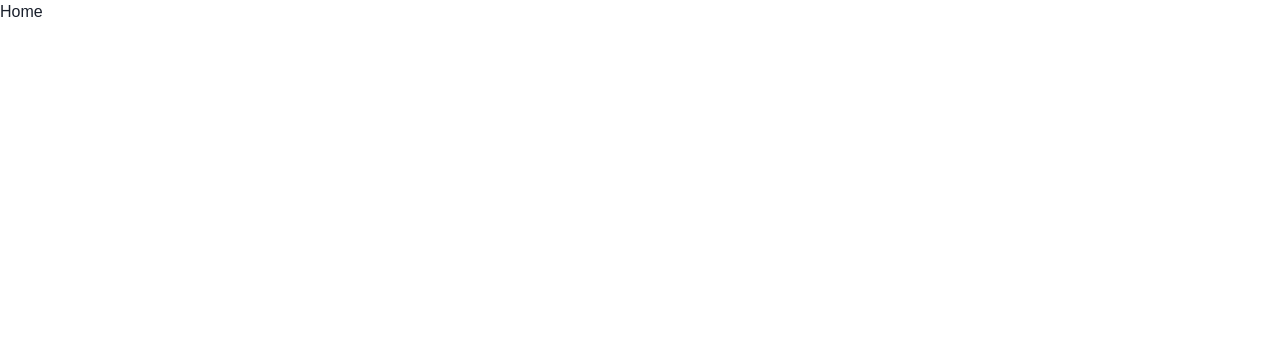
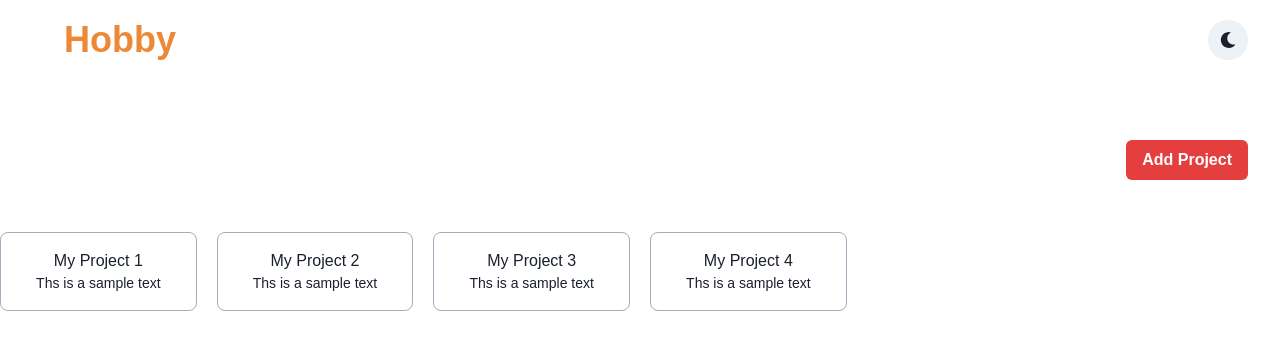
Before and after one commit to Anushwar/hobby, a React (Create React App) app: page / in a window 1280 px wide. Shown: the top 350 px of the page. Built offline with nearby package versions, Linux system fonts and the light colour scheme.

Commit message:
Create page views

```diff
--- a/package.json
+++ b/package.json
@@ -5,13 +5,14 @@
   "dependencies": {
     "@chakra-ui/react": "^1.6.4",
     "@emotion/react": "^11",
-    "@emotion/styled": "^11",
+    "@emotion/styled": "^11.3.0",
     "@testing-library/jest-dom": "^5.11.4",
     "@testing-library/react": "^11.1.0",
     "@testing-library/user-event": "^12.1.10",
     "framer-motion": "^4",
     "react": "^17.0.2",
     "react-dom": "^17.0.2",
+    "react-icons": "^4.2.0",
     "react-router-dom": "^5.2.0",
     "react-scripts": "4.0.3",
     "web-vitals": "^1.0.1"
--- a/src/App.js
+++ b/src/App.js
@@ -11,10 +11,10 @@ const App = () => {
         <Route exact path="/">
           <Home />
         </Route>
-        <Route path="/add">
+        <Route path="/projects/add">
           <Add />
         </Route>
-        <Route path="/edit">
+        <Route path="/projects/edit">
           <Edit />
         </Route>
       </Switch>
--- /dev/null
+++ b/src/components/Navbar.js
@@ -0,0 +1,41 @@
+/** @jsxImportSource */
+
+import {
+  useColorMode,
+  Flex,
+  Heading,
+  Spacer,
+  IconButton,
+} from "@chakra-ui/react";
+
+import { FaSun, FaMoon } from "react-icons/fa";
+
+const Navbar = () => {
+  const { colorMode, toggleColorMode } = useColorMode();
+  const isDark = colorMode === "dark";
+  return (
+    <Flex
+      as="header"
+      align="center"
+      justify="space-between"
+      direction="row"
+      wrap="no-wrap"
+      height="5rem"
+      px={8}
+    >
+      <Heading ml="8" size="xl" fontWeight="semibold" color="orange.400">
+        Hobby
+      </Heading>
+
+      <Spacer />
+      <IconButton
+        ml={8}
+        icon={isDark ? <FaSun /> : <FaMoon />}
+        isRound="true"
+        onClick={toggleColorMode}
+      />
+    </Flex>
+  );
+};
+
+export default Navbar;
--- a/src/index.js
+++ b/src/index.js
@@ -1,6 +1,6 @@
 import React, { StrictMode } from "react";
 import ReactDOM from "react-dom";
-import { ChakraProvider } from "@chakra-ui/react";
+import { ChakraProvider, ColorModeScript } from "@chakra-ui/react";
 import theme from "./theme";
 import App from "./App";
 import reportWebVitals from "./reportWebVitals";
@@ -8,6 +8,7 @@ import reportWebVitals from "./reportWebVitals";
 ReactDOM.render(
   <StrictMode>
     <ChakraProvider theme={theme}>
+      <ColorModeScript initialcolormode="light" />
       <App />
     </ChakraProvider>
   </StrictMode>,
--- a/src/pages/Add.js
+++ b/src/pages/Add.js
@@ -1,7 +1,53 @@
-import React from "react";
+/** @jsxImportSource */
+
+import {
+  Button,
+  Input,
+  FormControl,
+  Container,
+  Text,
+  Textarea,
+} from "@chakra-ui/react";
+import styled from "@emotion/styled";
+import Navbar from "../components/Navbar";
+
+const Form = styled.form({
+  display: "inline-flex",
+  flexDirection: "column",
+  width: "100%",
+});
 
 const Add = () => {
-  return <div>Add</div>;
+  return (
+    <>
+      <Navbar />
+      <Container centerContent alignItems="center" w="100%" maxW="325" mt={50}>
+        <Text>Enter your project details</Text>
+        <Form noValidate>
+          <FormControl>
+            <Input
+              name="project"
+              id="project"
+              placeholder="Enter your Project title"
+              autoFocus
+            />
+          </FormControl>
+          <FormControl mt="1rem">
+            <Textarea
+              id="password"
+              name="password"
+              type="textarea"
+              placeholder="Enter your project description here."
+              isRequired
+            />
+          </FormControl>
+          <Button type="submit" appearance="primary" mt="40px" width="100%">
+            Add new project.
+          </Button>
+        </Form>
+      </Container>
+    </>
+  );
 };
 
 export default Add;
--- a/src/pages/Edit.js
+++ b/src/pages/Edit.js
@@ -1,7 +1,8 @@
 import React from "react";
+import Navbar from "../components/Navbar";
 
 const Edit = () => {
-  return <div>Edit</div>;
+  return <Navbar />;
 };
 
 export default Edit;
--- a/src/pages/Home.js
+++ b/src/pages/Home.js
@@ -1,7 +1,79 @@
-import React from "react";
+/* eslint-disable no-unused-vars */
+import React, { useState } from "react";
+import styled from "@emotion/styled";
+import { Text, Flex, Heading, Button, Spacer } from "@chakra-ui/react";
+import { Link, useHistory } from "react-router-dom";
+import Navbar from "../components/Navbar";
 
+const GridContainer = styled.div({
+  display: "grid",
+  columnGap: 20,
+  rowGap: 20,
+  alignItems: "center",
+  justifyItems: "center",
+  gridTemplateColumns: "repeat(auto-fill, minmax(175px, 1fr))",
+  marginTop: "2rem",
+});
+const ClassContainer = styled.div(({ theme }) => {
+  const { transition, colors, radii } = theme;
+  return {
+    width: "100%",
+    display: "flex",
+    flexDirection: "column",
+    alignItems: "center",
+    borderRadius: radii.lg,
+    border: `0.1px solid ${colors.gray[400]}`,
+    userSelect: "none",
+    padding: "1rem 0",
+    textAlign: "center",
+    cursor: "pointer",
+    transition: `all ${transition.duration.normal} ease`,
+    "&:hover": {
+      transform: "translateY(-3px)",
+      boxShadow:
+        "0 4px 6px -1px rgba(0, 0, 0, 0.1), 0 2px 4px -1px rgba(0, 0, 0, 0.06)",
+    },
+  };
+});
 const Home = () => {
-  return <div>Home</div>;
+  const [projects, setProjects] = useState([
+    { title: "My Project 1", description: "Ths is a sample text" },
+    { title: "My Project 2", description: "Ths is a sample text" },
+    { title: "My Project 3", description: "Ths is a sample text" },
+    { title: "My Project 4", description: "Ths is a sample text" },
+  ]);
+
+  const history = useHistory();
+  return (
+    <>
+      <Navbar />
+      <Flex
+        align="center"
+        justify="space-between"
+        direction="row"
+        wrap="no-wrap"
+        height="5rem"
+        px={8}
+        mt={10}
+      >
+        <Spacer />
+        <Button colorScheme="red" onClick={() => history.push(`/projects/add`)}>
+          Add Project
+        </Button>
+      </Flex>
+      <GridContainer>
+        {projects &&
+          projects.map((project) => (
+            <ClassContainer
+              onClick={() => history.push(`/projects/${project.title}`)}
+            >
+              <Text>{project.title}</Text>
+              <Text fontSize="sm">{project.description}</Text>
+            </ClassContainer>
+          ))}
+      </GridContainer>
+    </>
+  );
 };
 
 export default Home;
```
Also changed, not shown: src/pages/CardDetails.js (added), 1 other file (tests, documents, lock files or other folders).
